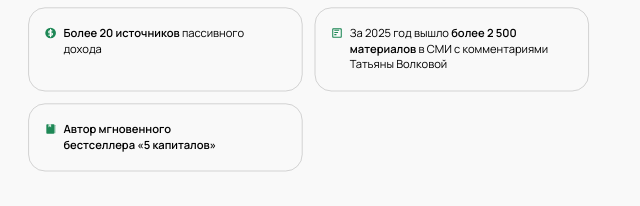
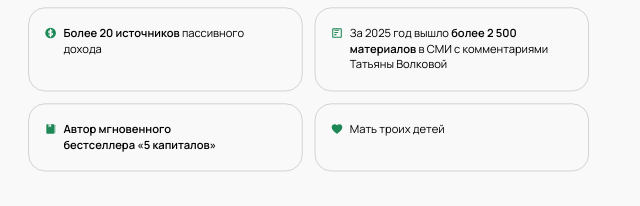
Before and after one commit to ai470/bogatstvo-semi, a plain HTML site: page dubltarify.html in a window 1280 px wide. Shown: the part 8846-9052 px from the top of the page, 195-835 px from the left. Drawn offline with nearby package versions, Linux system fonts and the light colour scheme.

Commit message:
feat: fix pix

```diff
--- a/dubltarify.html
+++ b/dubltarify.html
@@ -630,6 +630,10 @@
     <div class="s9__pill s9__pill--t7"></div>
     <div class="s9__star" style="left:659px;top:564px"><img src="assets/s9-icon-materials.svg" alt=""></div>
     <p class="s9__ptext s9__ptext--t7" style="left:681px;top:560px;width:290px">За 2025 год вышло <b>более 2 500 материалов</b> в СМИ с комментариями Татьяны Волковой</p>
+
+    <div class="s9__pill s9__pill--t8"></div>
+    <div class="s9__star" style="left:659px;top:684px"><img src="assets/s9-icon-3children.svg" alt=""></div>
+    <p class="s9__ptext s9__ptext--t8" style="left:681px;top:680px;width:279px">Мать троих детей</p>
 
     <!-- Tatiana photo -->
     <div class="s9__photo-wrap s9__photo-wrap--tatiana">
--- a/styles.css
+++ b/styles.css
@@ -1431,6 +1431,7 @@
     .s9__pill--t5 { left: 637px; top: 263px; height: 85px; }
     .s9__pill--t6 { left: 637px; top: 363px; height: 160px; }
     .s9__pill--t7 { left: 637px; top: 538px; height: 105px; }
+    .s9__pill--t8 { left: 637px; top: 658px; height: 85px; }
 
     /* Dmitry pills — left col */
     .s9__pill--d1 { left: 279px; top: 1124px; height: 85px; }
@@ -2678,6 +2679,7 @@
     .s9__ptext--t5::before { background-image: url('assets/s9-icon-graduates.svg'); }
     .s9__ptext--t6::before { background-image: url('assets/s9-icon-smi.svg'); }
     .s9__ptext--t7::before { background-image: url('assets/s9-icon-materials.svg'); }
+    .s9__ptext--t8::before { background-image: url('assets/s9-icon-3children.svg'); }
 
     .s9__ptext--d1::before { background-image: url('assets/s9-icon-investor25.svg'); }
     .s9__ptext--d2::before { background-image: url('assets/s9-icon-mgu.svg'); }
```
Also changed, not shown: index.html (+4 -0 lines), assets/s9-icon-3children.svg (added).
